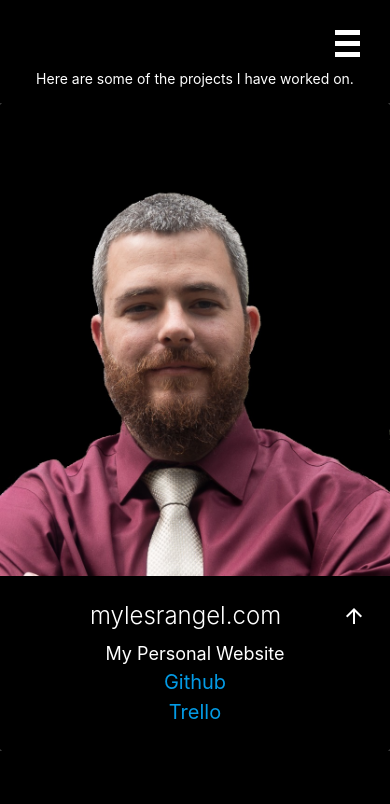
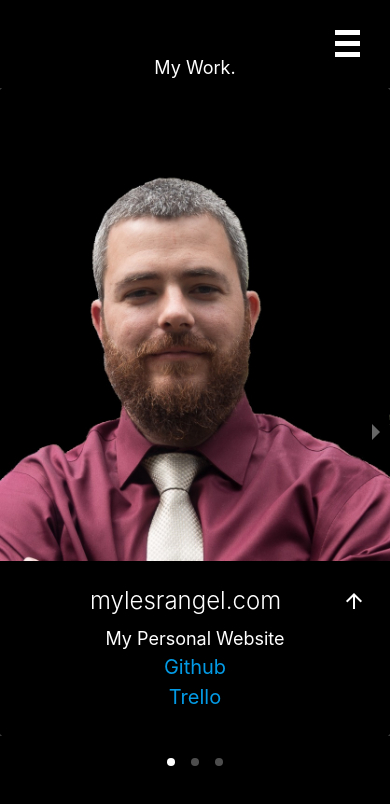
Before and after one commit to mylesrangel/mylesrangel, a React (Create React App) app in the folder Client/: page / in a window 390 px wide. Shown: the top 804 px of the page. Built offline with nearby package versions, Linux system fonts and the light colour scheme; grey boxes are pictures that could not be loaded.

Commit message:
Added React-responsive-carousel to project for Carousel. Set up and works

```diff
--- a/Client/public/index.html
+++ b/Client/public/index.html
@@ -3,6 +3,8 @@
   <head>
     <meta charset="utf-8" />
     <link rel="shortcut icon" href="%PUBLIC_URL%/favicon.ico" />
+
+    <!-- Bootstrap CSS for React -->
 
     <!-- Materize links/scripts -->
     <link rel="stylesheet" href="https://cdnjs.cloudflare.com/ajax/libs/materialize/1.0.0-rc.2/css/materialize.min.css">
--- a/Client/src/Components/MyWork/myWork.css
+++ b/Client/src/Components/MyWork/myWork.css
@@ -2,6 +2,8 @@
 
 #myWorkTitle{
     color: white;
+    font-size: 18px;
+    margin: 0;
 }
 #cardDescription{
     font-size: 18px;
@@ -23,3 +25,11 @@ div .card{
     color: white;
     background-color: black;
 }
+
+/* Carousel and slider-wrapper allow duv to takes up the whole screen instead of 400px */
+.carousel{
+    height: 50em;
+}
+.slider-wrapper{
+    height: 50em !important;
+}
--- a/Client/src/Components/MyWork/myWork.js
+++ b/Client/src/Components/MyWork/myWork.js
@@ -1,18 +1,46 @@
 import React, {Component} from "react";
 
+//Carousel import with it's required CSS
+import {Carousel} from 'react-responsive-carousel';
+import "react-responsive-carousel/lib/styles/carousel.min.css";
+
 //Materialize import
-import 'materialize-css/dist/css/materialize.min.css'
+import 'materialize-css/dist/css/materialize.min.css';
+
 import Myles from "../../Media/Myles.jpg";
 
 import "./myWork.css";
 
+{/* <div class="card">
+                <div class="card-image waves-effect waves-block waves-light">
+                    <img class="activator" src={Myles} />
+                </div>
+                <div class="card-content">
+                    <span class="card-title activator white-text text-light-">mylesrangel.com<i class="material-icons right"> arrow_upward </i></span>
+                    <p id="cardDescription"> My Personal Website</p>
+                    <p><a href="https://github.com/mylesrangel/mylesrangel">Github</a></p>
+                    <p><a href="https://trello.com/b/9IhFQaFZ/personal-webpage">Trello</a></p>
+                </div>
 
+                <div class="card-reveal">
+                    <span class="card-title black-text text-light-4">mylesrangel.com<i class="material-icons right"> arrow_downward </i></span>
+                    <p>This website is using:</p>
+                    <p>HTML</p>
+                    <p>CSS</p>
+                    <p>JavaScript</p>
+                    <p>React</p>
+                    <p>Materialize-CSS</p>
+                    <p>Express</p>
+                </div>
+            </div> */}
 
-const MyWork = () => {
+class MyWork extends Component{
 
+    render(){
         return(
             <div>
-            <p id = "myWorkTitle">Here are some of the projects I have worked on.</p>
+                <p id = "myWorkTitle">My Work.</p>
+                <Carousel showThumbs = {false} showStatus={false}>
                     <div class="card">
                         <div class="card-image waves-effect waves-block waves-light">
                             <img class="activator" src={Myles} />
@@ -35,12 +63,18 @@ const MyWork = () => {
                             <p>Express</p>
                         </div>
                     </div>
+                    <div>
+                        <img src="assets/2.jpeg" />
+                        <p className="legend">Legend 2</p>
                     </div>
-
-
+                    <div>
+                        <img src="assets/3.jpeg" />
+                        <p className="legend">Legend 3</p>
+                    </div>
+                </Carousel>
+            </div>
         );
-
-
+    }
 }
 
 export default MyWork;
```
Also changed, not shown: Client/package.json (+5 -4 lines), 1 other file (tests, documents, lock files or other folders). Lines whose indentation alone changed are shown as unchanged.
